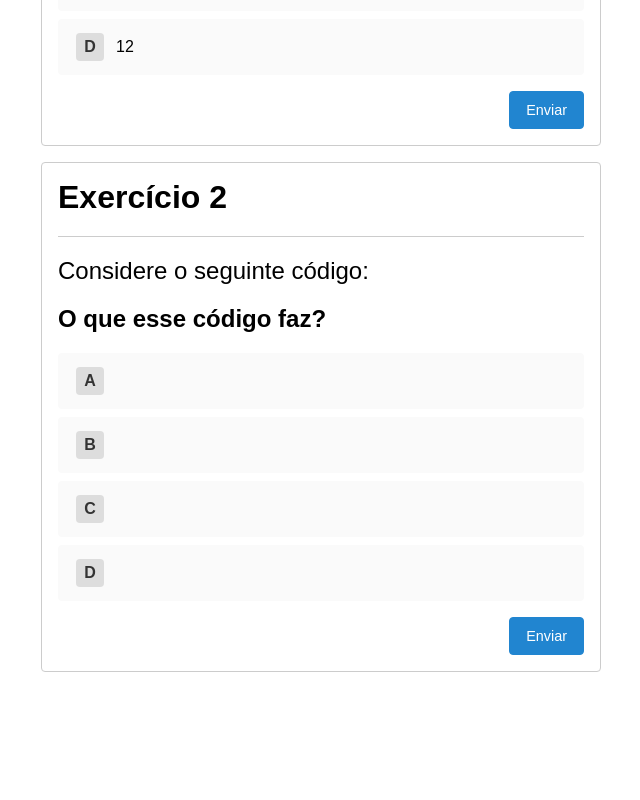
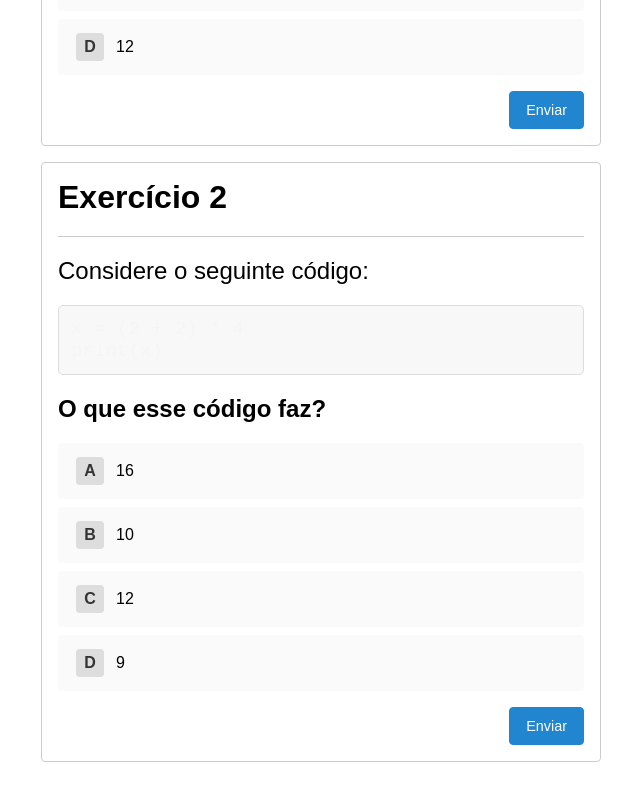
Before and after one commit to iancdesponds/front-grupo-3, a React (Vite) app in the folder Projeto-Informar/: page /aula-1/operacoes in a window 1280 px wide. Shown: the part 817-1617 px from the top of the page, without its empty margins (319-959 px from the left). Built offline with nearby package versions, Linux system fonts and the light colour scheme.

Commit message:
Update Operacoes.jsx

```diff
--- a/Projeto-Informar/src/modulos/Aula-1/pages/Operacoes.jsx
+++ b/Projeto-Informar/src/modulos/Aula-1/pages/Operacoes.jsx
@@ -29,16 +29,17 @@ print(x)`}
       <QuestionCard
         questionTitle="Exercício 2"
         questionDescription="Considere o seguinte código:"
-        codeSnippet={``}
+        codeSnippet={`x = (2 + 2) * 4
+print(x)`}
         questionText="O que esse código faz?"
         options={[
-          "",
-          "",
-          "",
-          ""
+          "16",
+          "10",
+          "12",
+          "9"
         ]}
         correctIndex={0}
-        explanation=""
+        explanation="Dessa vez o programa faz a soma entre parênteses e depois faz a multiplicação."
         localStorageKey="exercicio2_operacoes"
       />
 
```
